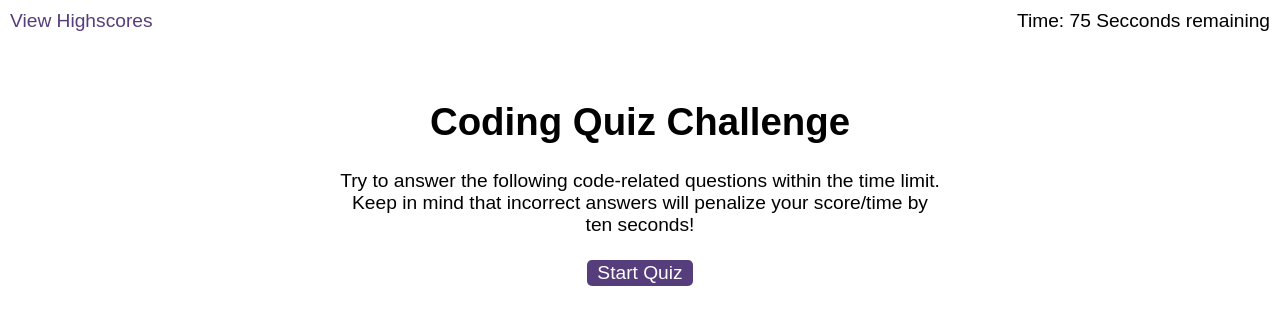
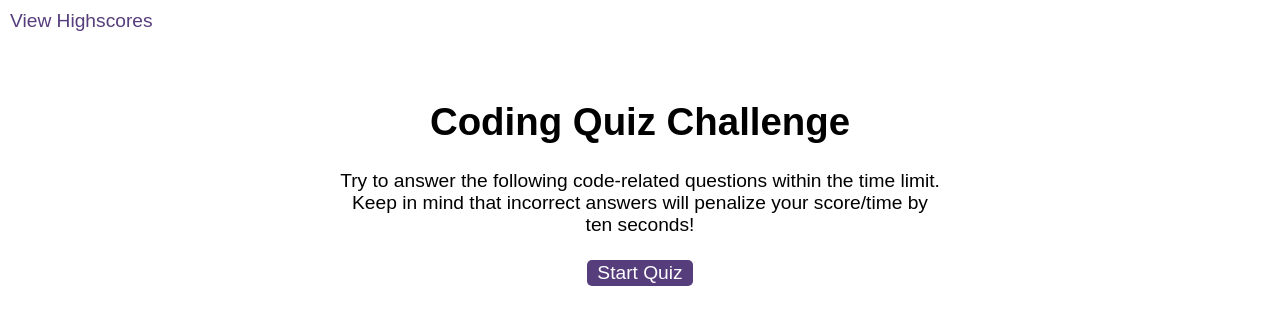
Before and after one commit to RossNE99/Quiz-JS, a plain HTML site: page index.html in a window 1280 px wide. Drawn offline with Linux system fonts and the light colour scheme.

Commit message:
Timer div is now hidden on the start screen

```diff
--- a/index.html
+++ b/index.html
@@ -12,7 +12,7 @@
   <body>
     <div class="scores"><a href="highscores.html">View Highscores</a></div>
 
-    <div class="timer">Time: <span id="time">0</span></div>
+    <div class="timer hide">Time: <span id="time">0</span></div>
 
     <div class="wrapper">
       <div id="start-screen" class="start">
```
